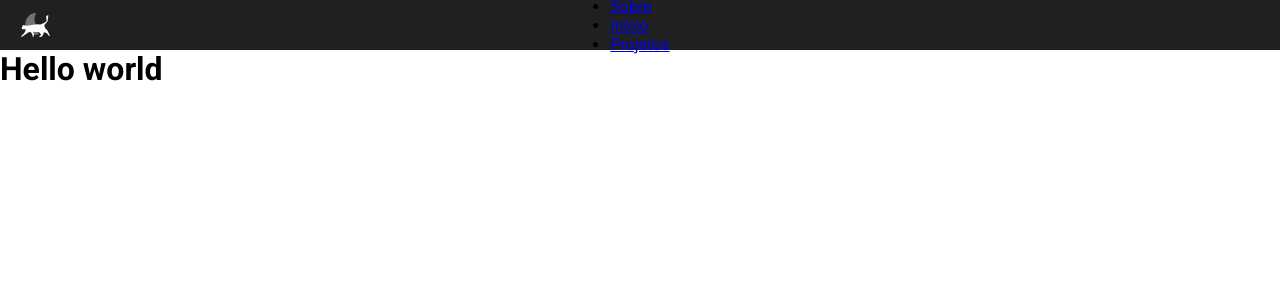
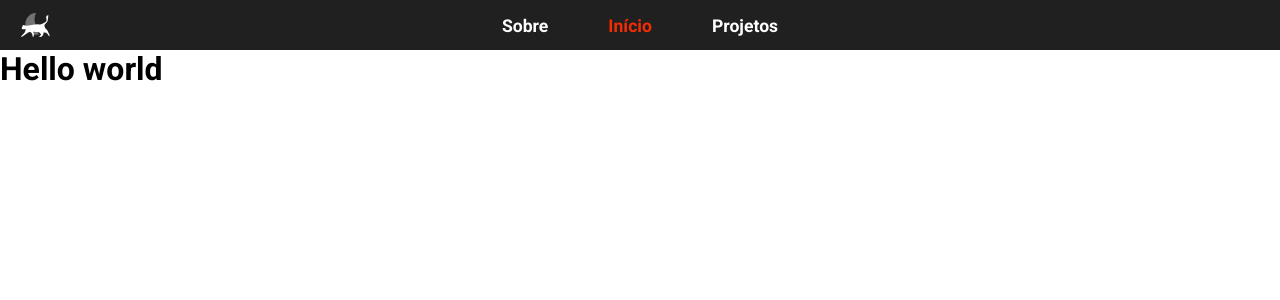
Before and after one commit to felipe-sant/portfolio, a React (Create React App) app: page /#/ in a window 1280 px wide. Shown: the top 300 px of the page. Built offline with nearby package versions, Linux system fonts and the light colour scheme.

Commit message:
feat: adicionando header

```diff
--- a/src/components/Header.component.tsx
+++ b/src/components/Header.component.tsx
@@ -1,24 +1,23 @@
 import { Link } from 'react-router-dom';
 import css from '../styles/components/header.module.css';
+import gato from "../assets/gato.svg";
 
-function HeaderComponent() {
-    const location: string = "home";
-
+function HeaderComponent(props: { location: string }) {
     return (
         <div className={css.header}>
             <div className={css.logo}>
-                <img src="/images/gato.svg" alt="aaa" />
+                <img src={gato} alt="aaa" />
             </div>
             <div className={css.menu}>
                 <ul className={css.menuList}>
-                    <li className={location === "about" ? css.mark : ""}>
-                        <Link to="/about">Sobre</Link>
+                    <li className={props.location === "about" ? css.mark : ""}>
+                        <Link to="/about" className="link">Sobre</Link>
                     </li>
-                    <li className={location === "home" ? css.mark : ""}>
-                        <Link to="/">Início</Link>
+                    <li className={props.location === "home" ? css.mark : ""}>
+                        <Link to="/" className="link">Início</Link>
                     </li>
-                    <li className={location === "project" ? css.mark : ""}>
-                        <Link to="/project">Projetos</Link>
+                    <li className={props.location === "project" ? css.mark : ""}>
+                        <Link to="/project" className="link">Projetos</Link>
                     </li>
                 </ul>
             </div>
--- /dev/null
+++ b/src/pages/About.tsx
@@ -0,0 +1,12 @@
+import HeaderComponent from "../components/Header.component";
+
+function About() {
+  return <>
+    <HeaderComponent location="about" />
+    <main>
+        <h1>About Me</h1>
+    </main>
+  </>
+}
+
+export default About;
--- a/src/pages/Home.page.tsx
+++ b/src/pages/Home.page.tsx
@@ -2,12 +2,12 @@ import HeaderComponent from "../components/Header.component"
 import css from "../styles/pages/home.module.css"
 
 function HomePage() {
-    return (
+    return <>
+        <HeaderComponent location="home" />
         <main className={css.main}>
-            <HeaderComponent />
             <h1>Hello world</h1>
         </main>
-    )
+    </>
 }
 
 export default HomePage
--- /dev/null
+++ b/src/pages/ProjectsAll.tsx
@@ -0,0 +1,12 @@
+import HeaderComponent from "../components/Header.component";
+
+function ProjectsAll() {
+  return <>
+    <HeaderComponent location="project" />
+    <main>
+        <h1>Projects</h1>
+    </main>
+  </>
+}
+
+export default ProjectsAll;
--- a/src/routers/Router.tsx
+++ b/src/routers/Router.tsx
@@ -1,12 +1,16 @@
 import { HashRouter, Routes, Route } from 'react-router-dom';
 import HomePage from '../pages/Home.page';
 import NotFoundPage from '../pages/NotFound.page';
+import About from '../pages/About';
+import ProjectsAll from '../pages/ProjectsAll';
 
 function Routers() {
     return (
         <HashRouter>
             <Routes>
                 <Route path="/" element={<HomePage />} />
+                <Route path="/about" element={<About />} />
+                <Route path="/project" element={<ProjectsAll />} />
                 <Route path="*" element={<NotFoundPage />} />
             </Routes>
         </HashRouter>
--- a/src/styles/components/header.module.css
+++ b/src/styles/components/header.module.css
@@ -16,5 +16,30 @@
 }
 
 .menu {
+    display: flex;
     justify-self: center;
 }
+
+.menuList {
+    display: flex;
+    list-style: none;
+    padding: 0;
+    margin: 0;
+    gap: 60px;
+}
+
+.menuList li {
+    color: #ffffff;
+    font-size: 1.1rem;
+    font-weight: bold;
+    font-family: var(--montserrat-font);
+    transition: color 0.3s ease;
+}
+
+.menuList li:hover {
+    color: #FF856A;
+}
+
+.menuList li.mark {
+    color: #F42C04;
+}
--- a/src/styles/global.css
+++ b/src/styles/global.css
@@ -1,7 +1,9 @@
-@import url('https://fonts.googleapis.com/css2?family=Roboto:ital,wght@0,100;0,300;0,400;0,500;0,700;0,900;1,100;1,300;1,400;1,500;1,700;1,900&display=swap');
+@import url('https://fonts.googleapis.com/css2?family=Montserrat:ital,wght@0,100..900;1,100..900&family=Roboto+Mono:ital,wght@0,100..700;1,100..700&family=Roboto:ital,wght@0,100..900;1,100..900&display=swap');
 
 :root {
     --roboto-font: 'Roboto', sans-serif;
+    --roboto-mono-font: 'Roboto Mono', monospace;
+    --montserrat-font: 'Montserrat', sans-serif;
 }
 
 * {
@@ -15,3 +17,8 @@ main {
     min-height: 100dvh;
     max-height: auto;
 }
+
+.link {
+    text-decoration: none;
+    color: inherit;
+}
```
Also changed, not shown: src/assets/gato.svg (renamed from public/images/gato.svg).
